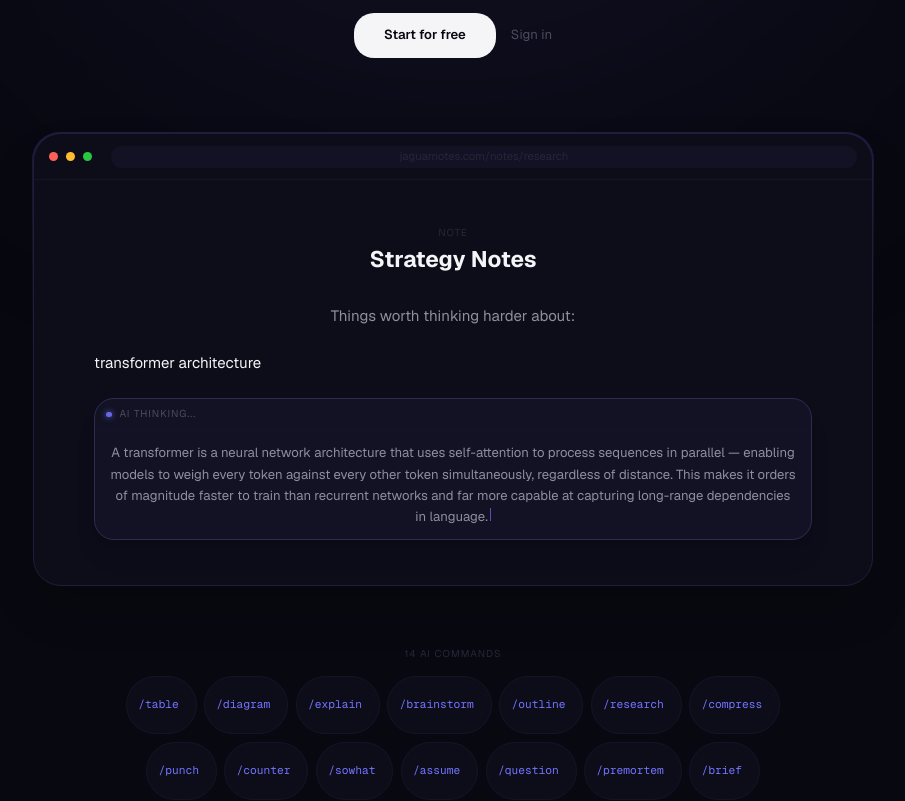
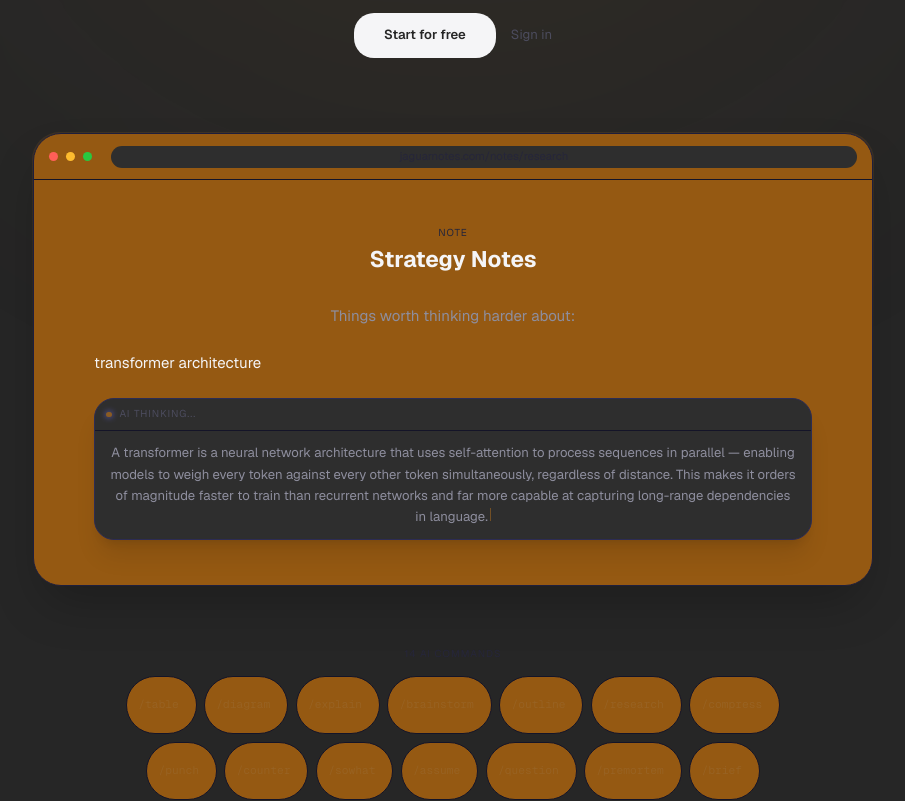
Before and after one commit to mosnin/Jaguarnotes, a Next.js app: page / in a window 1280 px wide. Shown: the part 340-1141 px from the top of the page, without its empty margins (187-1092 px from the left). Built offline with nearby package versions, Linux system fonts and the light colour scheme; no server answers.

Commit message:
feat: update color palette — primary #262626, secondary #955912, accent #986222

```diff
--- a/app/globals.css
+++ b/app/globals.css
@@ -12,11 +12,11 @@
   ─────────────────────────────────────────────────────────────────────── */
 
   /* Backgrounds */
-  --color-app:       #080810;   /* base — barely-black with a hint of indigo */
-  --color-surface:   #0d0d1a;   /* cards, sidebar */
-  --color-raised:    #121224;   /* inputs, elevated panels */
-  --color-hover:     #17172e;   /* hover state */
-  --color-selected:  #1c1c38;   /* active / selected */
+  --color-app:       #262626;   /* primary base */
+  --color-surface:   #955912;   /* secondary — cards, sidebar */
+  --color-raised:    #2e2e2e;   /* inputs, elevated panels */
+  --color-hover:     #353535;   /* hover state */
+  --color-selected:  #3d3d3d;   /* active / selected */
 
   /* Borders */
   --color-line-1:    #141428;   /* faintest — structural dividers */
@@ -29,10 +29,10 @@
   --color-ink-3:     #4c4c5e;   /* tertiary */
   --color-ink-4:     #26263a;   /* ghost / disabled */
 
-  /* AI accent — only appears when intelligence is present */
-  --color-ai:        #7474ff;   /* electric indigo-violet */
-  --color-ai-dim:    rgba(116, 116, 255, 0.16);
-  --color-ai-hint:   rgba(116, 116, 255, 0.07);
+  /* Accent — only appears when intelligence is present */
+  --color-ai:        #986222;   /* warm amber accent */
+  --color-ai-dim:    rgba(152, 98, 34, 0.16);
+  --color-ai-hint:   rgba(152, 98, 34, 0.07);
 
   /* Semantic */
   --color-ok:        #30d158;   /* Apple green */
@@ -67,7 +67,7 @@ html, body {
   margin: 0;
   padding: 0;
   height: 100%;
-  background-color: #080810;
+  background-color: #262626;
   color: #f5f5f7;
   font-family: var(--font-geist-sans), system-ui, -apple-system, sans-serif;
   font-size: 15px;
@@ -87,7 +87,7 @@ html, body {
 
 /* ─── Selection ─────────────────────────────────────────────────────── */
 ::selection {
-  background: rgba(116, 116, 255, 0.22);
+  background: rgba(152, 98, 34, 0.22);
   color: #f5f5f7;
 }
 
--- a/app/layout.tsx
+++ b/app/layout.tsx
@@ -42,7 +42,7 @@ export const metadata: Metadata = {
 };
 
 export const viewport: Viewport = {
-  themeColor: "#0a0a0a",
+  themeColor: "#262626",
   width: "device-width",
   initialScale: 1,
   maximumScale: 1,
```
Also changed, not shown: public/manifest.json.
